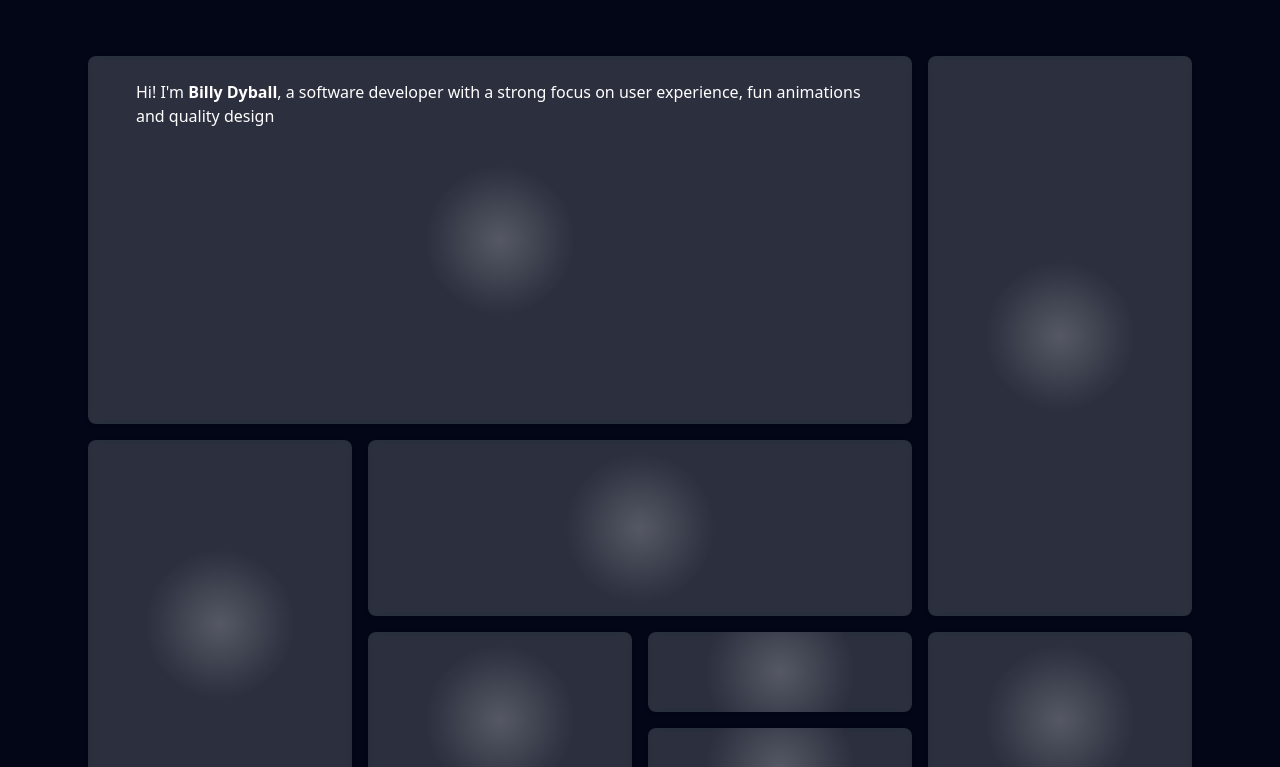
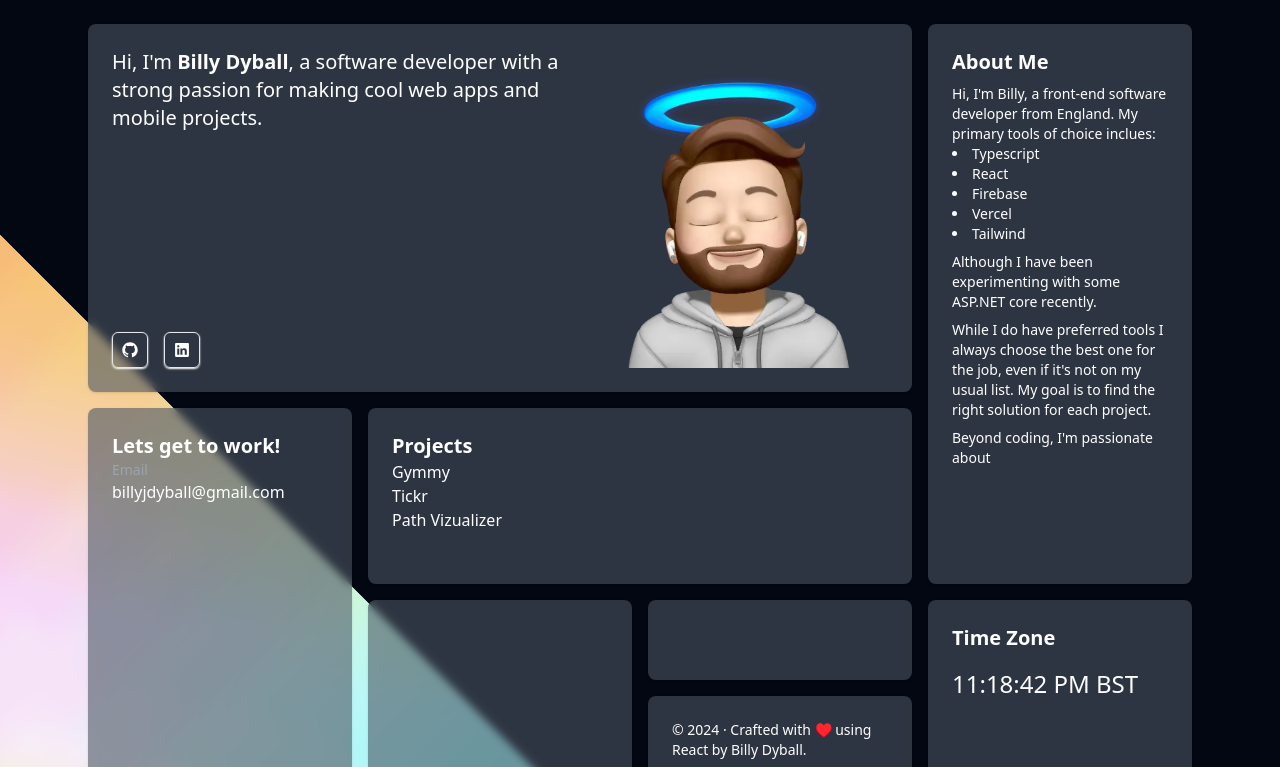
Before and after one commit to BillyDyball/billy-dyball, a React (Vite) app: page / in a window 1280 px wide. Shown: the top 767 px of the page. Built offline with nearby package versions, Linux system fonts and the light colour scheme.

Commit message:
Updated style of landing page

```diff
--- a/src/App.tsx
+++ b/src/App.tsx
@@ -1,12 +1,23 @@
 import { useState, useEffect, useRef } from "react";
 import { GlassCard } from "@/components/glass-card";
-import { CardContent } from "./components/ui/card";
+import { Button } from "./components/ui/button";
+import { GitHubLogoIcon, LinkedInLogoIcon } from "@radix-ui/react-icons";
+import { IconButton } from "./components/icon-button";
+import Me from "./assets/me.webp";
+import { RainbowCanvas } from "./components/rainbow-canvas";
+
+// https://sparkly-speculoos-0c9197.netlify.app/
 
 function App() {
-  const [mousePosition, setMousePosition] = useState({ x: 0, y: 0 });
   const gridRef = useRef<HTMLDivElement>(null);
 
+  const [mousePosition, setMousePosition] = useState({ x: 0, y: 0 });
+  const [date, setDate] = useState<Date>(new Date());
+
   useEffect(() => {
+    const interval = setInterval(() => {
+      setDate(new Date());
+    }, 1000);
     const updateMousePosition = (e: MouseEvent) => {
       setMousePosition({
         x: e.clientX,
@@ -18,12 +29,16 @@ function App() {
 
     return () => {
       window.removeEventListener("mousemove", updateMousePosition);
+      clearInterval(interval);
     };
   }, []);
 
   return (
     // bg-gradient-to-br from-purple-400 to-indigo-600
-    <div className="min-h-screen w-full bg-slate-950 p-8">
+    <>
+      <RainbowCanvas className="w-full h-full absolute rotate-45 top-1/2 right-1/2" />
+
+      <div className="min-h-screen w-full flex justify-center items-center bg-gray-950">
         <div
           ref={gridRef}
           className="text-white m-auto p-2 grid gap-2 max-w-6xl overflow-hidden relative w-full sm:p-4 sm:gap-2 md:grid-cols-2 md:gap-3 md:p-6 lg:h-screen lg:grid-rows-8 lg:grid-cols-4 lg:gap-4 lg:max-h-[800px]"
@@ -32,29 +47,87 @@ function App() {
             mousePosition={mousePosition}
             colSpan="md:col-span-3"
             rowSpan="md:row-span-4"
+            containerClassName="flex items-end"
           >
-          <CardContent>
-            <h4>
-              Hi! I'm <b>Billy Dyball</b>, a software developer with a strong
-              focus on user experience, fun animations and quality design
+            <div className="flex h-full w-2/3 flex-col justify-between">
+              <h4 className="text-xl font-light">
+                Hi, I'm <b className="font-bold">Billy Dyball</b>, a software
+                developer with a strong passion for making cool web apps and
+                mobile projects.
               </h4>
-          </CardContent>
+              <div className="flex gap-4">
+                <IconButton>
+                  <GitHubLogoIcon className="h-4 w-4" />
+                </IconButton>
+                <IconButton variant="outline" size="icon">
+                  <LinkedInLogoIcon className="h-4 w-4" />
+                </IconButton>
+              </div>
+            </div>
+            <img
+              src={Me}
+              alt="Memoji"
+              className="
+            w-auto max-h-[300px] select-none absolute right-[-110px] bottom-[-20px] z-[-1] opacity-50
+            md:opacity-100 md:relative md:right-auto md:bottom-auto md:z-auto pointer-events-none
+            "
+            />
           </GlassCard>
           <GlassCard
             mousePosition={mousePosition}
             colSpan="md:col-span-1"
             rowSpan="md:row-span-6"
-        />
+            containerClassName="flex flex-col gap-2"
+          >
+            <h4 className="text-xl font-bold">About Me</h4>
+            <p className="text-sm font-light">
+              Hi, I'm Billy, a front-end software developer from England. My
+              primary tools of choice inclues:
+              <ul className="list-disc list-inside">
+                <li>Typescript</li>
+                <li>React</li>
+                <li>Firebase</li>
+                <li>Vercel</li>
+                <li>Tailwind</li>
+              </ul>
+            </p>
+            <p className="text-sm font-light">
+              Although I have been experimenting with some ASP.NET core
+              recently.
+            </p>
+            <p className="text-sm font-light">
+              While I do have preferred tools I always choose the best one for
+              the job, even if it's not on my usual list. My goal is to find the
+              right solution for each project.
+            </p>
+            <p className="text-sm font-light">
+              Beyond coding, I'm passionate about
+            </p>
+          </GlassCard>
           <GlassCard
             mousePosition={mousePosition}
-          colSpan="md:col-span-1"
+            colSpan="md:col-span-2 lg:col-span-1"
             rowSpan="md:row-span-4"
-        />
+          >
+            <h4 className="text-xl font-bold">Lets get to work!</h4>
+            <div>
+              <p className="text-sm font-light text-gray-400">Email</p>
+              <p>billyjdyball@gmail.com</p>
+            </div>
+            <p className="text-sm font-light"></p>
+          </GlassCard>
           <GlassCard
             mousePosition={mousePosition}
             colSpan="md:col-span-2"
             rowSpan="md:row-span-2"
-        />
+          >
+            <h4 className="text-xl font-bold">Projects</h4>
+            <div>
+              <p>Gymmy</p>
+              <p>Tickr</p>
+              <p>Path Vizualizer</p>
+            </div>
+          </GlassCard>
           <GlassCard
             mousePosition={mousePosition}
             colSpan="md:col-span-1"
@@ -69,14 +142,36 @@ function App() {
             mousePosition={mousePosition}
             colSpan="md:col-span-1"
             rowSpan="md:row-span-2"
-        />
+            containerClassName="flex flex-col gap-4"
+          >
+            <h4 className="text-xl font-bold">Time Zone</h4>
+            <p className="uppercase text-2xl">
+              {
+                date
+                  .toLocaleString("en-GB", {
+                    timeZone: "Europe/London",
+                    day: undefined,
+                    month: undefined,
+                    year: undefined,
+                    timeZoneName: "short",
+                    hour12: true,
+                  })
+                  .split(",")[1]
+              }
+            </p>
+          </GlassCard>
           <GlassCard
             mousePosition={mousePosition}
             colSpan="md:col-span-1"
             rowSpan="md:row-span-1"
-        />
+          >
+            <p className="text-sm font-light">
+              © 2024 · Crafted with ♥️ using React by Billy Dyball.
+            </p>
+          </GlassCard>
         </div>
       </div>
+    </>
   );
 }
 
--- a/src/components/glass-card.tsx
+++ b/src/components/glass-card.tsx
@@ -1,11 +1,13 @@
 import { useRef } from "react";
-import { Card } from "./ui/card";
+import { Card, CardContent } from "./ui/card";
+import { cn } from "@/lib/utils";
 
 export interface GlassCardProps {
   colSpan?: string;
   rowSpan?: string;
   mousePosition: { x: number; y: number };
   children?: React.ReactNode;
+  containerClassName?: string;
 }
 
 const GlassCard = ({
@@ -13,11 +15,12 @@ const GlassCard = ({
   colSpan,
   rowSpan,
   children,
+  containerClassName,
 }: GlassCardProps) => {
   const cardRef = useRef<HTMLDivElement>(null);
 
   const calculateGradientPosition = (): { x: string; y: string } => {
-    if (!cardRef.current) return { x: "50%", y: "50%" };
+    if (!cardRef.current) return { x: "-50%", y: "-50%" };
     const rect = cardRef.current.getBoundingClientRect();
     const x = mousePosition.x - rect.left;
     const y = mousePosition.y - rect.top;
@@ -30,12 +33,17 @@ const GlassCard = ({
     <Card
       ref={cardRef}
       className={`
-        border-none h-max sm:h-auto group bg-gray-300 bg-clip-padding backdrop-filter backdrop-blur-sm
-        bg-opacity-20 overflow-hidden transform-y-[-40%] rounded-lg p-6 align-start flex-none
+        border-none h-max sm:h-auto group bg-gray-600 bg-clip-padding backdrop-filter backdrop-blur-sm
+        bg-opacity-60 overflow-hidden transform-y-[-40%] rounded-lg align-start flex-none
         justify-start relative transform perspective-1200 w-full transition duration-75 ease-in-out
         col-span-1 ${colSpan || "md:col-span-2"} ${rowSpan || ""}
         `}
     >
+      <CardContent
+        className={cn("relative pt-6 z-10 h-full w-full", containerClassName)}
+      >
+        {children}
+      </CardContent>
       <div
         className="absolute inset-0 transition-opacity duration-300 ease-in-out"
         style={{
@@ -43,7 +51,6 @@ const GlassCard = ({
           opacity: 1,
         }}
       />
-      {children}
     </Card>
   );
 };
--- a/tailwind.config.js
+++ b/tailwind.config.js
@@ -3,14 +3,19 @@ export default {
   darkMode: ["class"],
   content: ["./src/**/*.{js,jsx,ts,tsx}"],
   theme: {
-  	extend: {
-  		borderRadius: {
-  			lg: 'var(--radius)',
-  			md: 'calc(var(--radius) - 2px)',
-  			sm: 'calc(var(--radius) - 4px)'
-  		},
-  		colors: {}
-  	}
+    extend: {
+      borderRadius: {
+        lg: "var(--radius)",
+        md: "calc(var(--radius) - 2px)",
+        sm: "calc(var(--radius) - 4px)",
+      },
+      boxShadow: {
+        "--un-shadow": "2px 2px 0 var(--un-shadow-color)",
+        custom:
+          "var(--un-ring-offset-shadow),var(--un-ring-shadow),var(--un-shadow);",
+      },
+      colors: {},
+    },
   },
   plugins: [require("tailwindcss-animate")],
 };
```
Lines whose indentation alone changed are shown as unchanged.
